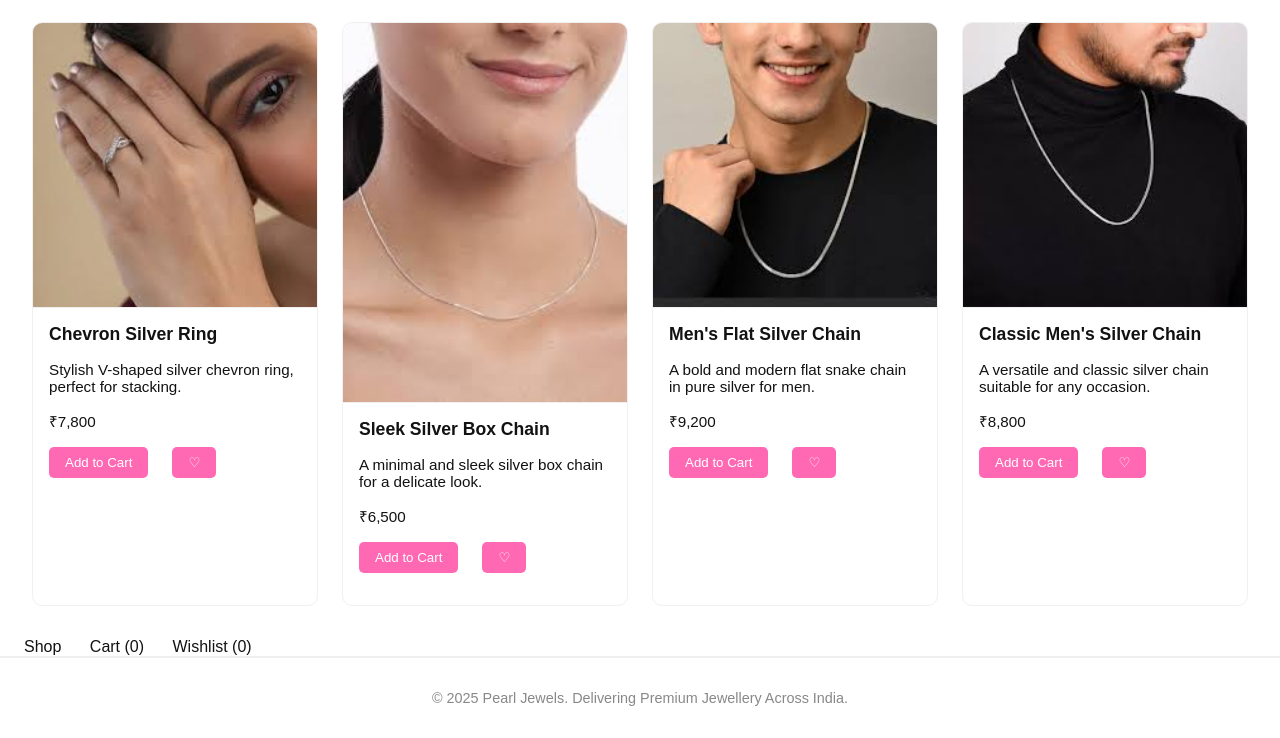
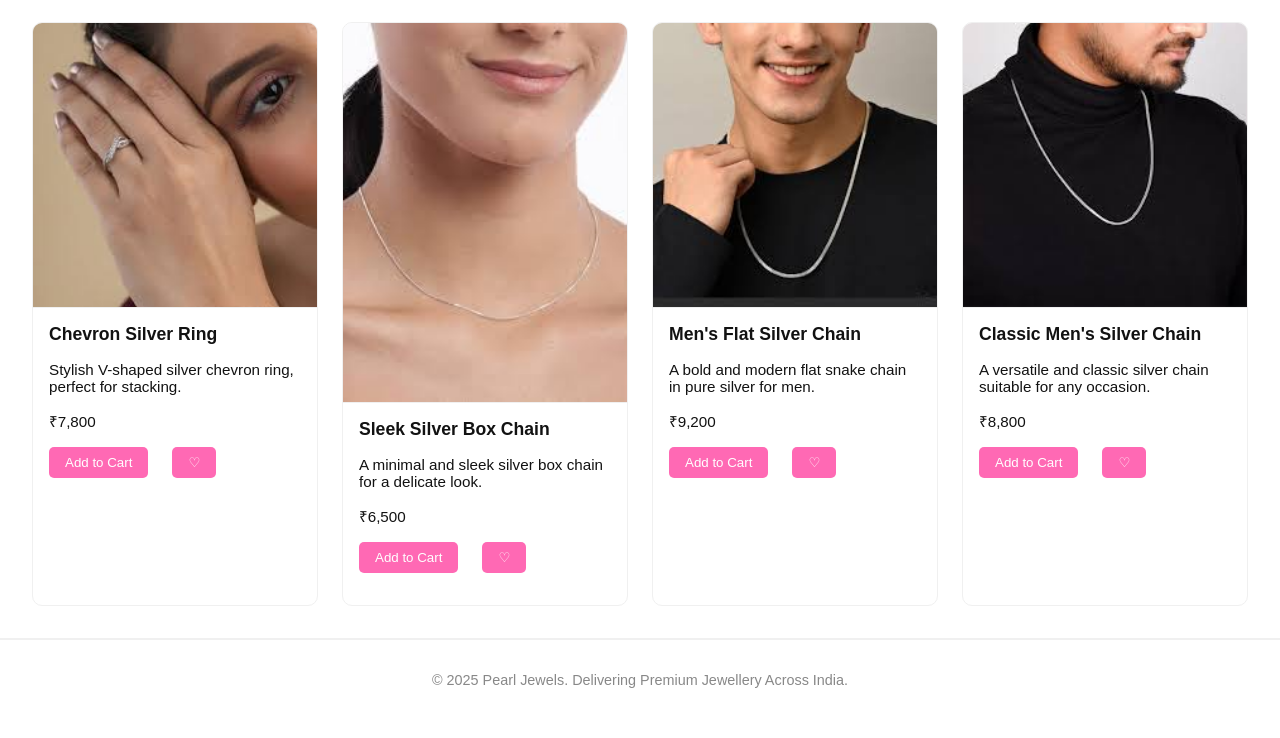
Before and after one commit to Pari01-code/Pearl-Jewllery-Store-, a website: page index.html in a window 1280 px wide. Shown: the part 5814-6552 px from the top of the page. Drawn offline with Linux system fonts and the light colour scheme; no server answers.

Commit message:
Update index.html

```diff
--- a/index.html
+++ b/index.html
@@ -103,16 +103,6 @@
   </div>
 </div>
 
-  <div class="header-right">
-  <button class="hamburger" onclick="toggleMenu()">☰</button>
-  <nav id="mobile-nav">
-    <a href="#products">Shop</a>
-    <a href="#" onclick="toggleModal('cart-modal')">Cart (<span id="cart-count">0</span>)</a>
-    <a href="#" onclick="toggleModal('wishlist-modal')">Wishlist (<span id="wishlist-count">0</span>)</a>
-  </nav>
-</div>
-
-
 <footer>
   &copy; 2025 Pearl Jewels. Delivering Premium Jewellery Across India.
 </footer>
```
